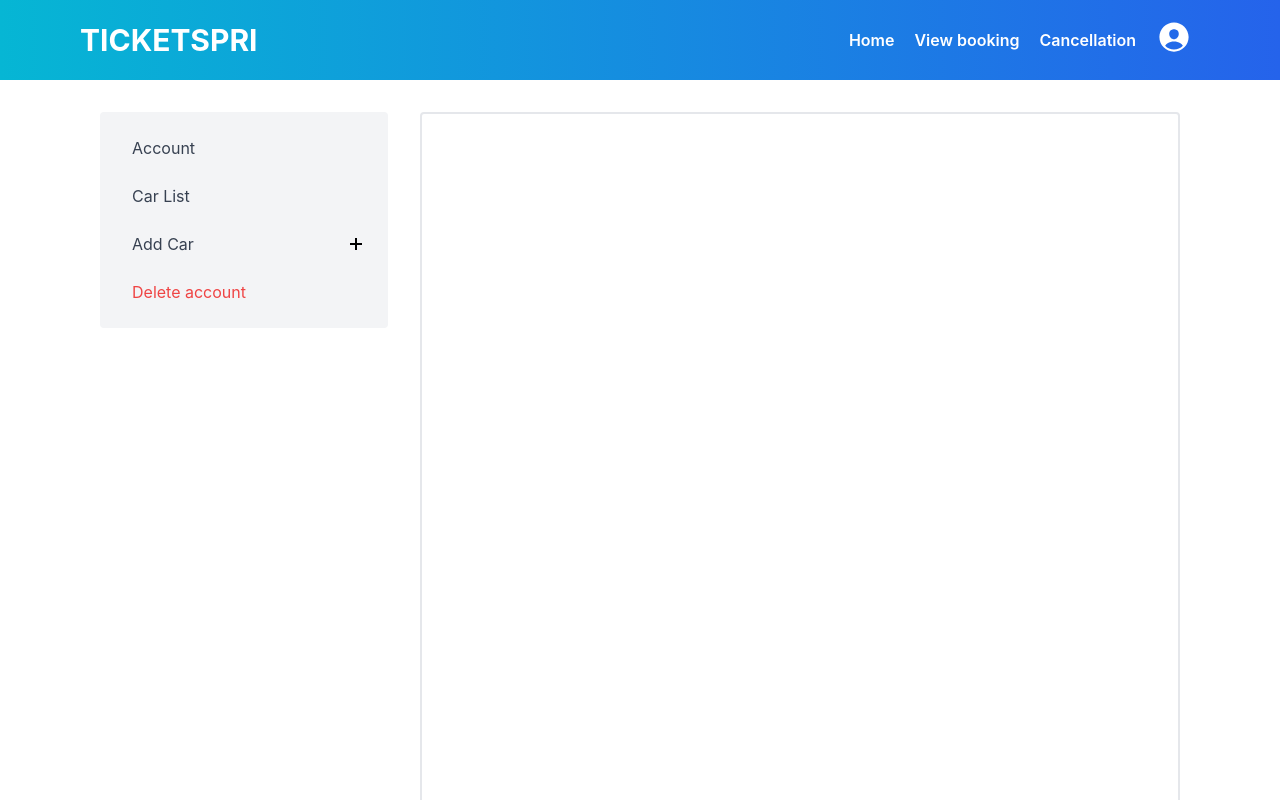
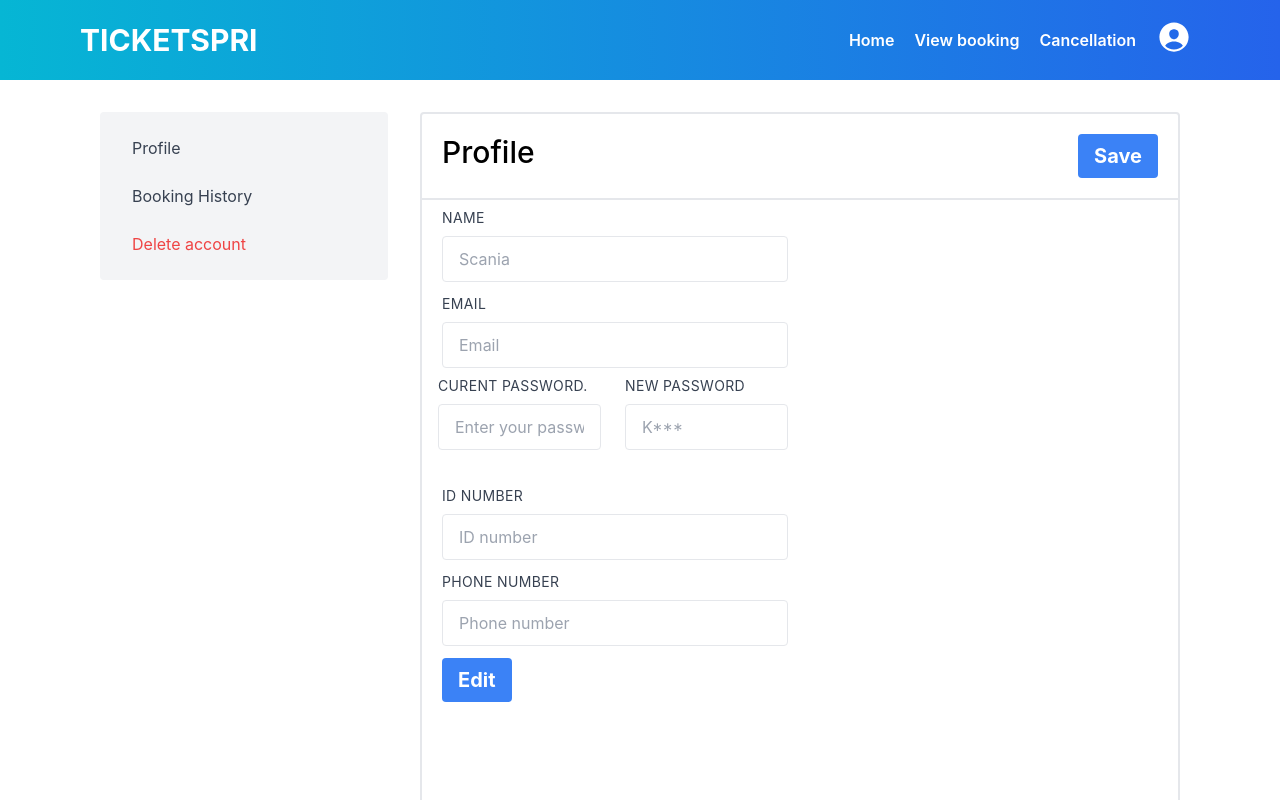
Before and after one commit to SheeTabz/TICKETSPRI, a React (Create React App) app: page /account in a window 1280 px wide. Shown: the top 800 px of the page. Built offline with nearby package versions, Linux system fonts and the light colour scheme; no server answers.

Commit message:
Create the user dashboard

```diff
--- a/src/components/UserDashboard.jsx
+++ b/src/components/UserDashboard.jsx
@@ -14,18 +14,14 @@ function UserDashboard({children,user, setUser, initials}) {
        <div class=" py-4 px-3 lg:bg-gray-100 rounded ">
           <ul class="lg:space-y-2 dashboard flex lg:flex-col flex-row ">
              <li className="">
-                 <span class="ml-3">Account</span>
+                 <span class="ml-3">Profile</span>
 
              </li>
              <li className="">
-                 <span class="ml-3">Car List</span>
+                 <span class="ml-3">Booking History</span>
 
              </li>
-             <li className="justify-between">
-                 <span class="ml-3">Add Car</span>
-                 <GrFormAdd className='text-2xl'/>
 
-             </li>
              <li className="">
                  <span class="ml-3 text-red-500">Delete account</span>
 
--- a/src/pages/UserAccount.jsx
+++ b/src/pages/UserAccount.jsx
@@ -1,10 +1,181 @@
-import React from 'react'
+import React, {useState} from 'react'
 import UserDashboard from '../components/UserDashboard'
 
-function UserAccount({user, setUser, initials,}) {
+function UserAccount({user, handleuser, setUser, initials,}) {
+  const [formData, setFormData] = useState({
+    name: user.name,
+    email:user.email,
+    ID_no: user.ID_no,
+    phone_no: user.phone_no,
+
+
+  })
+  function handleClick(e) {
+    e.preventDefault()
+    fetch(`/customers/${user.id}`,
+    {
+      method: 'PATCH',
+      headers: {
+        "Content-Type": "application/json",
+      },
+      body: JSON.stringify(formData)
+    }
+    )
+    .then(resp => {
+      if(resp.ok){
+        resp.json()
+        .then(data => handleuser(data))
+
+      }
+      else{
+        resp.json().then( error => console.log(error.errors));
+      }
+
+    })
+    console.log(formData)
+  console.log(user)
+
+  }
+
+function handleChange(e){
+  setFormData({...formData, [e.target.name]: e.target.value})
+}
+
   return (
     <>
-    <UserDashboard user={user} setUser={setUser} initials={initials}/>
+    <UserDashboard user={user} setUser={setUser} initials={initials}>
+
+    <div className="flex flex-col  h-screen   ">
+          <div className="flex justify-between  border-b-2 border-gray-200 p-1 md:p-5 ">
+            <h1 className=" text-3xl font-medium">Profile</h1>
+              <button class="bg-blue-500 hover:bg-blue-700 text-white text-center text-xs md:text-xl f py-1 px-2 xl:md:py-2 xl:md:px-6 md:font-bold xl:py-2 xl:px-4 rounded "
+            > Save
+            </button>
+          </div>
+          <form class="w-full md:p-2 " onSubmit={handleClick}>
+
+              <div class="w-full xl:w-1/2 px-3  xl:mb-0 ">
+                <label
+                  class="block uppercase tracking-wide  text-gray-700 text-xs md:text-sm font-regular xl:mb-2 "
+                  for="grid-first-name"
+                >
+                  Name
+                </label>
+                <input
+                  class="appearance-none block w-full  text-gray-700 border border-gray-200 rounded md:py-1 px-2 xl:py-3 px-4 mb-3 leading-tight focus:outline-none focus:border-blue-500 "
+                  id="grid-first-name"
+                  type="text"
+                  name='name'
+                  placeholder="Scania"
+                 value={formData.name}
+                 onChange={handleChange}
+
+                />
+              </div>
+              <div class="w-full xl:w-1/2 px-3 xl:mb-0">
+                <label
+                  class="block uppercase tracking-wide  text-gray-700 text-xs md:text-sm font-regular xl:mb-2"
+                  for="grid-last-name"
+                >
+                 Email
+                </label>
+                <input
+                  class="appearance-none block w-full  text-gray-700 border border-gray-200 rounded md:py-1 px-2 xl:py-3 px-4 leading-tight focus:outline-none focus:bg-white focus:border-blue-500"
+                  id="grid-last-name"
+                  type="text"
+                  name="email"
+                  placeholder="Email"
+                value={formData.email}
+                onChange={handleChange}
+                />
+              </div>
+
+
+            {/* 2nd row */}
+            <div class="flex flex-wrap md:-mx-3 md:mb-7 p-2">
+              <div class="w-full  xl:w-1/4 px-3 mb-1  xl:mb-0 ">
+                <label
+                  class="block uppercase tracking-wide   text-gray-700 text-xs md:text-sm font-regular xl:mb-2"
+                  for="grid-city"
+                >
+                  Curent Password.
+                </label>
+                <input
+                  class="appearance-none block w-full  text-gray-700 border border-gray-200 rounded md:py-1 px-2 xl:py-3 px-4 leading-tight focus:outline-none focus:bg-white focus:border-blue-500"
+                  id="grid-city"
+                  type="password"
+                  password="password"
+                  placeholder="Enter your password"
+
+                />
+              </div>
+              <div class="w-full xl:w-1/4 px-3 mb-1 xl:mb-0">
+                <label
+                  class="block uppercase tracking-wide  text-gray-700 text-xs md:text-sm font-regular xl:mb-2"
+                  for="grid-state"
+                >
+                  New Password
+                </label>
+                <input
+                  class="appearance-none block w-full  text-gray-700 border border-gray-200 rounded md:py-1 px-2 xl:py-3 px-4 leading-tight focus:outline-none focus:bg-white focus:border-blue-500"
+                  id="grid-city"
+                  type="text"
+                  password="password"
+                  placeholder="K*** "
+
+                />
+              </div>
+
+
+            </div>
+
+            <div class="w-full xl:w-1/2 px-3  xl:mb-0 ">
+                <label
+                  class="block uppercase tracking-wide  text-gray-700 text-xs md:text-sm font-regular xl:mb-2 "
+                  for="grid-first-name"
+                >
+                 ID number
+                </label>
+                <input
+                  class="appearance-none block w-full  text-gray-700 border border-gray-200 rounded md:py-1 px-2 xl:py-3 px-4 mb-3 leading-tight focus:outline-none focus:border-blue-500 "
+                  id="grid-first-name"
+                  type="text"
+                  name="ID_no"
+                  placeholder="ID number"
+                 value={formData.ID_no}
+                 onChange={handleChange}
+
+                />
+              </div>
+              <div class="w-full xl:w-1/2 px-3  xl:mb-0 ">
+                <label
+                  class="block uppercase tracking-wide  text-gray-700 text-xs md:text-sm font-regular xl:mb-2 "
+                  for="grid-first-name"
+                >
+                  Phone number
+                </label>
+                <input
+                  class="appearance-none block w-full  text-gray-700 border border-gray-200 rounded md:py-1 px-2 xl:py-3 px-4 mb-3 leading-tight focus:outline-none focus:border-blue-500 "
+                  id="grid-first-name"
+                  type="text"
+                  name="phone_no"
+                  placeholder="Phone number"
+                 value={formData.phone_no}
+                 onChange={handleChange}
+
+                />
+              </div>
+
+             <div class="w-full xl:w-1/2 px-3  xl:mb-0 ">
+              <button  type="submit "class="bg-blue-500 hover:bg-blue-700 text-white text-center text-xs md:text-xl f py-1 px-2 xl:md:py-2 xl:md:px-6 md:font-bold xl:py-2 xl:px-4 rounded "
+            >
+
+              Edit
+            </button>
+            </div>
+          </form>
+        </div>
+    </UserDashboard>
     </>
   )
 }
```
